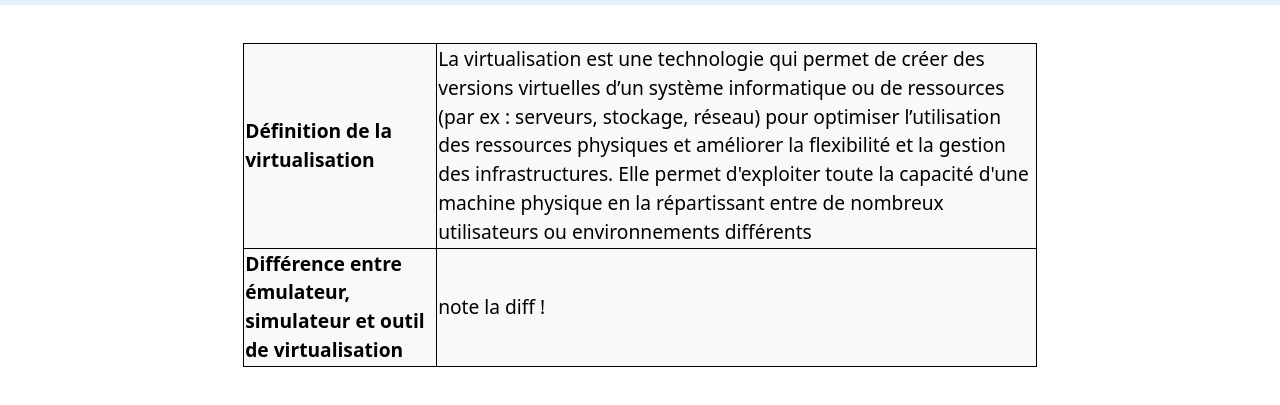
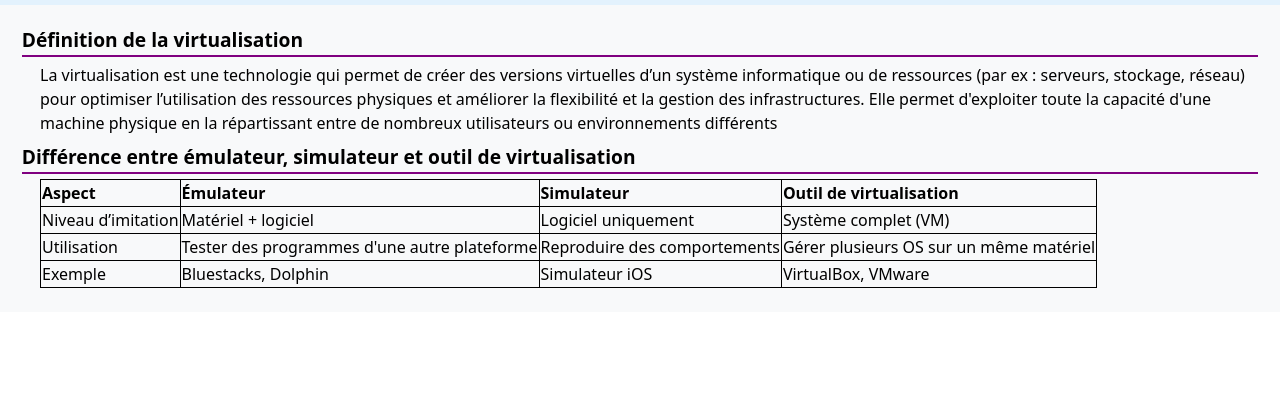
Before and after one commit to LeoNou17/SAE-1.03, a plain HTML site: page index.html in a window 1280 px wide. Shown: the part 229-634 px from the top of the page. Drawn offline with nearby package versions, Linux system fonts and the light colour scheme.

Commit message:
tableau in index.html

```diff
--- a/assets/css/style.css
+++ b/assets/css/style.css
@@ -20,13 +20,24 @@ nav {
     font-size: 2rem;
 }
 
-table {
-    border: solid 1px black;
-    border-collapse: collapse;
-    margin: 3% 19% 6% 19%;
-}
+ dt {
+     font-size: 1.2em;
+     margin: .3em .3em;
+     border-bottom: purple 2px solid;
+ }
 
- td ,th{
+ dd {
+     margin-left: 1.5em;
+ }
+
+ table {
+     border: 1px solid black;
+ }
+
+ td {
      border: solid 1px black;
-     font-size: 1.2rem;
  }
+
+ th {
+     border: 1px solid black;
+ }
--- a/index.html
+++ b/index.html
@@ -29,19 +29,43 @@
                 </div>
             </div>
         </nav>
-        <table class="text-bg-light p-3">
+        <dl class="text-bg-light p-3">
+                    <dt> Définition de la virtualisation </dt>
+                    <dd>La virtualisation est une technologie qui permet de créer des versions virtuelles d’un système informatique ou de ressources (par ex : serveurs, stockage, réseau) pour optimiser l’utilisation des ressources physiques et améliorer la flexibilité et la gestion des infrastructures. Elle permet d'exploiter toute la capacité d'une machine physique en la répartissant entre de nombreux utilisateurs ou environnements différents</dd>
+
+                    <dt> Différence entre émulateur, simulateur et outil de virtualisation </dt>
+                    <dd>
+                        <table>
                             <thead>
                                 <tr>
-                    <th> Définition de la virtualisation </th>
-                    <td>La virtualisation est une technologie qui permet de créer des versions virtuelles d’un système informatique ou de ressources (par ex : serveurs, stockage, réseau) pour optimiser l’utilisation des ressources physiques et améliorer la flexibilité et la gestion des infrastructures. Elle permet d'exploiter toute la capacité d'une machine physique en la répartissant entre de nombreux utilisateurs ou environnements différents</td>
+                                    <th>Aspect</th>
+                                    <th>Émulateur</th>
+                                    <th>Simulateur</th>
+                                    <th>Outil de virtualisation</th>
                                 </tr>
                             </thead>
                             <tbody>
                                 <tr>
-                    <th> Différence entre émulateur, simulateur et outil de virtualisation </th>
-                    <td> note la diff ! </td>
+                                    <td>Niveau d’imitation</td>
+                                    <td>Matériel + logiciel</td>
+                                    <td>Logiciel uniquement</td>
+                                    <td>Système complet (VM)</td>
+                                </tr>
+                                <tr>
+                                    <td>Utilisation</td>
+                                    <td>Tester des programmes d'une autre plateforme</td>
+                                    <td>Reproduire des comportements</td>
+                                    <td>Gérer plusieurs OS sur un même matériel</td>
+                                </tr>
+                                <tr>
+                                    <td>Exemple</td>
+                                    <td>Bluestacks, Dolphin</td>
+                                    <td>Simulateur iOS</td>
+                                    <td>VirtualBox, VMware</td>
                                 </tr>
                             </tbody>
                         </table>
+                    </dd>
+        </dl>
 	</body>
 </html>
```
Lines whose indentation alone changed are shown as unchanged.
